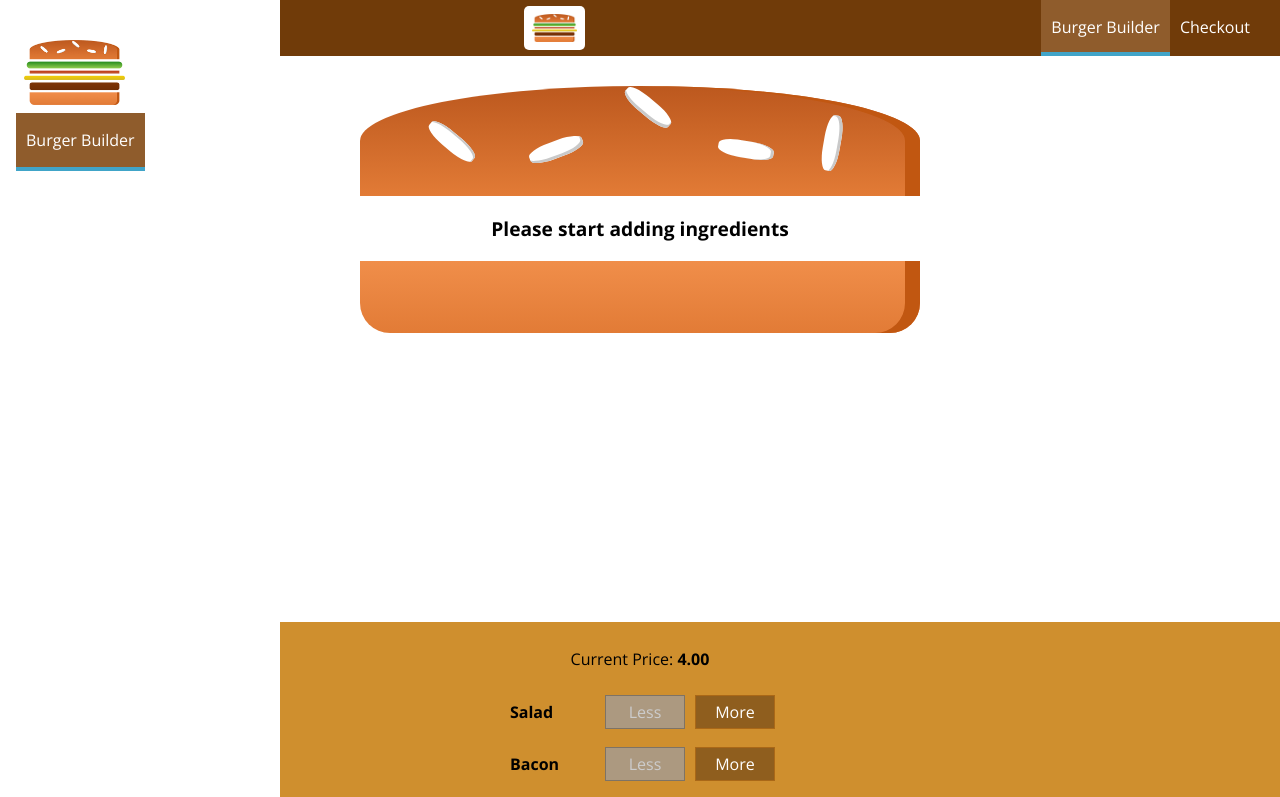
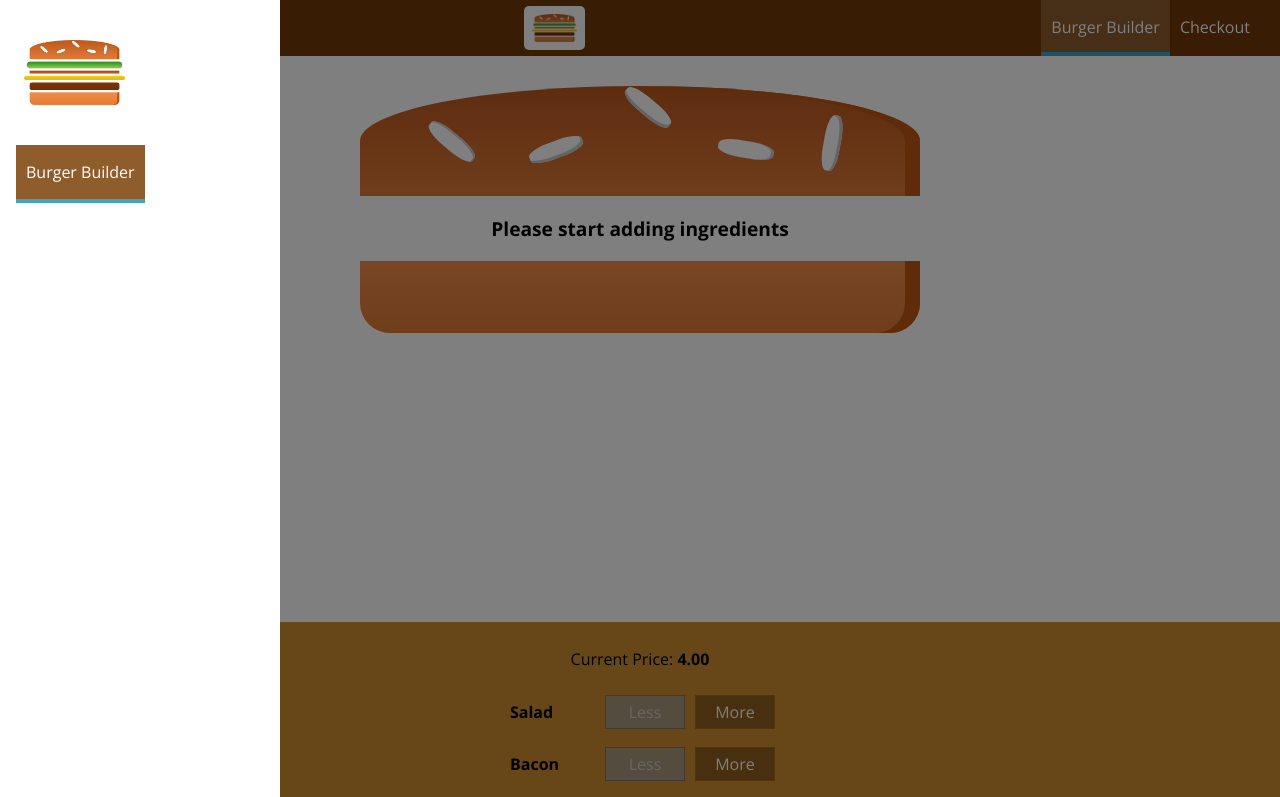
Before and after one commit to DustinX/react-test, a React app: page / in a window 1280 px wide. Shown: the top 797 px of the page. Built offline with nearby package versions, Linux system fonts and the light colour scheme.

Commit message:
add side drawer backdrop and dismiss

```diff
--- a/src/components/Layout/Layout.js
+++ b/src/components/Layout/Layout.js
@@ -1,18 +1,32 @@
-import React from 'react';
+import React, {Component} from 'react';
 
 // @ts-ignore
 import classes from './Layout.css';
 import Toolbar from '../Navigation/Toolbar/Toolbar';
 import SideDrawer from '../Navigation/SideDrawer/SideDrawer';
 
-const layout = ( props ) => (
-	<React.Fragment>
-		<Toolbar />
-		<SideDrawer />
-		<main className = {classes.Content}>
-			{props.children}
-		</main>
-	</React.Fragment>
-)
 
-export default layout;
+class Layout extends Component {
+
+	state = {
+		showSideDrawer : true
+	}
+
+	sideDrawerClosedHandler = () => {
+		this.setState({showSideDrawer: false});
+	}
+
+	render () {
+		return (
+			<React.Fragment>
+				<Toolbar />
+				<SideDrawer open={this.state.showSideDrawer} closed={this.sideDrawerClosedHandler}/>
+				<main className = {classes.Content}>
+					{this.props.children}
+				</main>
+			</React.Fragment>
+		);
+	}
+}
+
+export default Layout;
--- a/src/components/Navigation/NavigationItems/NavigationItem/NavigationItem.css
+++ b/src/components/Navigation/NavigationItems/NavigationItem/NavigationItem.css
@@ -1,8 +1,32 @@
+.NavigationItem{
+	margin: 10px 0;
+	box-sizing: border-box;
+	display: block;
+	width: 100%;
+}
+
+.NavigationItem a{
+	color: #8F5C2C;
+	text-decoration: none;
+	width: 100%;
+	box-sizing: border-box;
+	display: block;
+}
+
+.NavigationItem a:hover,
+.NavigationItem a:active,
+.NavigationItem a.active {
+	background-color: #8F5C2C;
+	border-bottom: 4px solid #40A4C8;
+	color: #40A4C8;
+}
+
+@media (min-width: 500px){
 	.NavigationItem{
 		margin: 0;
-	box-sizing: border-box;
 		display: flex;
 		height: 100%;
+		width: auto;
 		align-items: center;
 	}
 
@@ -12,8 +36,6 @@
 		height: 100%;
 		padding: 16px 10px;
 		border-bottom: 4px solid transparent;
-	box-sizing: border-box;
-	display: block;
 	}
 
 	.NavigationItem a:hover,
@@ -23,3 +45,4 @@
 		border-bottom: 4px solid #40A4C8;
 		color: white;
 	}
+}
--- a/src/components/Navigation/NavigationItems/NavigationItems.css
+++ b/src/components/Navigation/NavigationItems/NavigationItems.css
@@ -3,6 +3,13 @@
 	padding: 0;
 	list-style: none;
 	display: flex;
+	flex-flow: column;
 	align-items: center;
 	height: 100%;
 }
+
+@media (min-width: 500px){
+	.NavigationItems{
+		flex-flow: row;
+	}
+}
--- a/src/components/Navigation/SideDrawer/SideDrawer.css
+++ b/src/components/Navigation/SideDrawer/SideDrawer.css
@@ -28,4 +28,5 @@
 
 .Logo{
 	height: 11%;
+	margin-bottom: 32px;
 }
--- a/src/components/Navigation/SideDrawer/SideDrawer.js
+++ b/src/components/Navigation/SideDrawer/SideDrawer.js
@@ -2,15 +2,22 @@
 
 import Logo from '../../Logo/Logo';
 import NavigationItems from '../NavigationItems/NavigationItems';
+import Backdrop from '../../UI/Backdrop/Backdrop';
 
 // @ts-ignore
 import classes from './SideDrawer.css';
 
 const sideDrawer = (props) => {
 
+	let attachedClasses = [classes.SideDrawer, classes.Close];
+	if(props.open){
+		attachedClasses = [classes.SideDrawer, classes.Open];
+	}
 
 	return (
-		<div className={classes.SideDrawer}>
+		<React.Fragment>
+			<Backdrop show={props.open} clicked={props.closed}/>
+			<div className={attachedClasses.join(' ')}>
 				<div className={classes.Logo}>
 					<Logo />
 				</div>
@@ -18,6 +25,7 @@
 					<NavigationItems />
 				</nav>
 			</div>
+		</React.Fragment>
 	);
 };
 
--- a/src/components/Navigation/Toolbar/Toolbar.css
+++ b/src/components/Navigation/Toolbar/Toolbar.css
@@ -21,3 +21,9 @@
 .Logo{
 	height: 80%;
 }
+
+@media (max-width: 499px){
+	.DesktopOnly{
+		display: none;
+	}
+}
--- a/src/components/Navigation/Toolbar/Toolbar.js
+++ b/src/components/Navigation/Toolbar/Toolbar.js
@@ -12,7 +12,7 @@
 		<div className={classes.Logo}>
 			<Logo />
 		</div>
-		<nav>
+		<nav className={classes.DesktopOnly}>
 			<NavigationItems />
 		</nav>
 	</header>
```
Also changed, not shown: 1 other file (tests, documents, lock files or other folders). Lines whose indentation alone changed are shown as unchanged.
